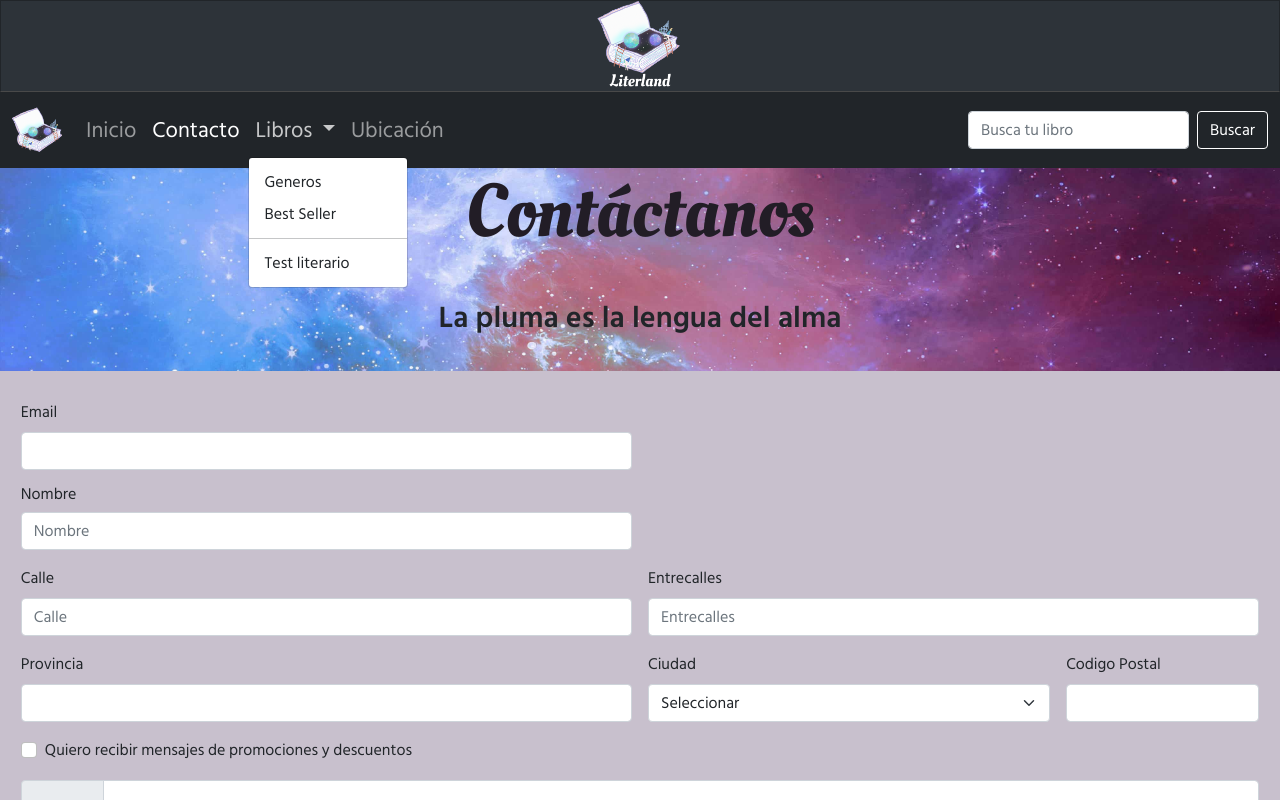
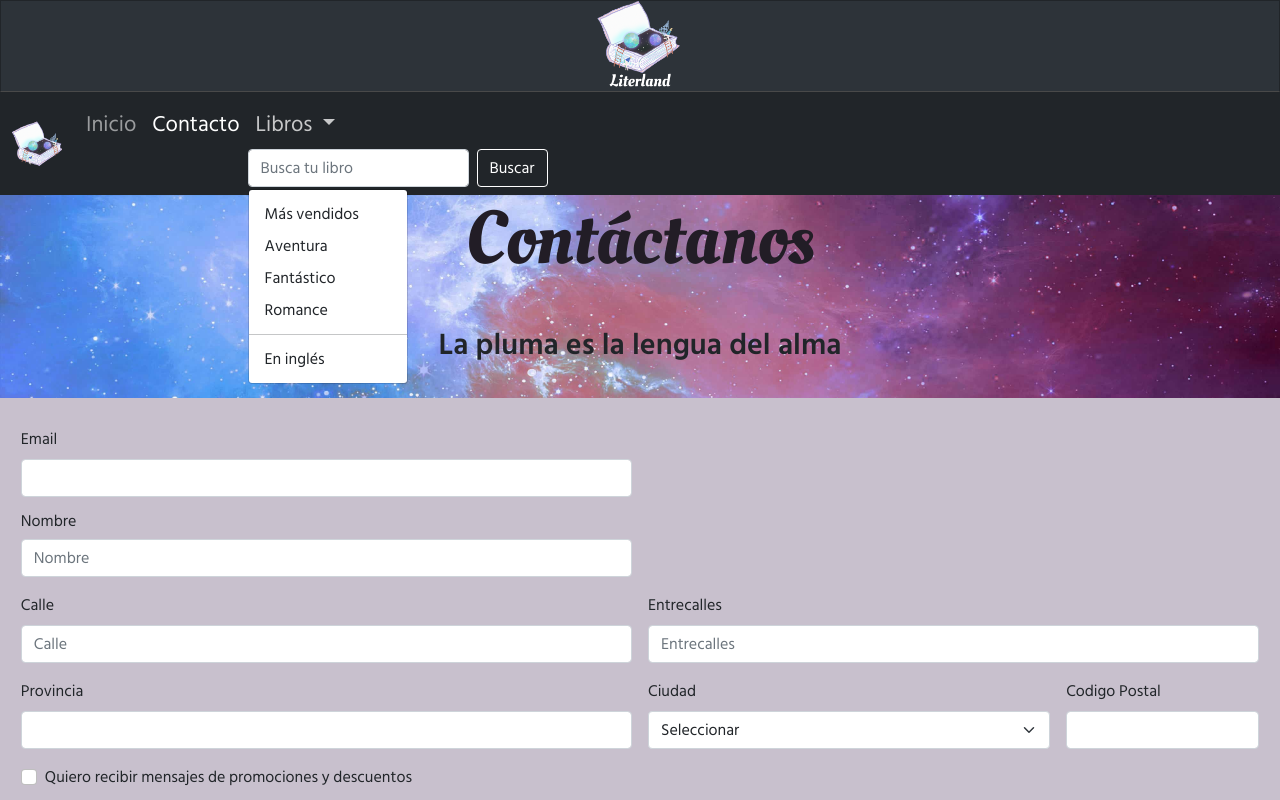
Before and after one commit to Mathias-Auditore/literland, a website: page pages/contact.html in a window 1280 px wide. Both pictures are taken after a click on the button "Libros". Shown: the top 800 px of the page. Drawn offline with nearby package versions, Linux system fonts and the light colour scheme.

Commit message:
version-3.0.1

```diff
--- a/pages/contact.html
+++ b/pages/contact.html
@@ -50,18 +50,15 @@
                   Libros
                 </a>
                 <ul class="dropdown-menu" aria-labelledby="navbarDropdown">
-                  <li><a class="dropdown-item" href="product.html">Generos</a></li>
-                  <li><a class="dropdown-item" href="product.html">Best Seller</a></li>
+                  <li><a class="dropdown-item" href="../pages/product.html">Más vendidos</a></li>
+                  <li><a class="dropdown-item" href="../pages/aventura.html">Aventura</a></li>
+                  <li><a class="dropdown-item" href="../pages/fantastico.html">Fantástico</a></li>
+                  <li><a class="dropdown-item" href="../pages/romance.html">Romance</a></li>
                   <li>
-                    <hr class="dropdown-divider">
+                      <hr class="dropdown-divider">
                   </li>
-                  <li><a class="dropdown-item" href="#">Test literario</a></li>
-                </ul>
-              </li>
-              <li class="nav-item">
-                <a class="nav-link" href="ubication.html">Ubicación</a>
-              </li>
-            </ul>
+                  <li><a class="dropdown-item" href="../pages/ingles.html">En inglés</a></li>
+              </ul>
             <form class="d-flex">
               <input class="form-control me-2" type="search" placeholder="Busca tu libro" aria-label="Search">
               <button class="btn btn-outline-success" type="submit">Buscar</button>
```
Also changed, not shown: pages/terms.html (+5 -3 lines), pages/ubication.html (+5 -3 lines).
